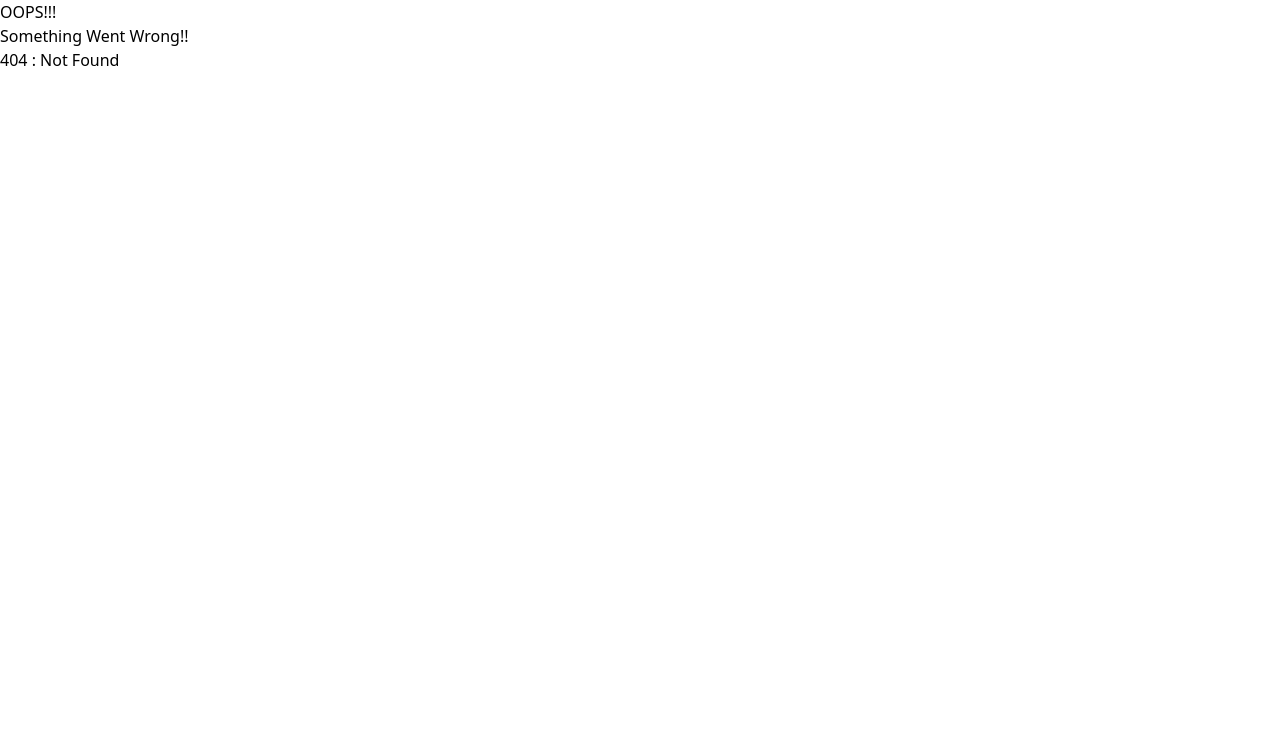
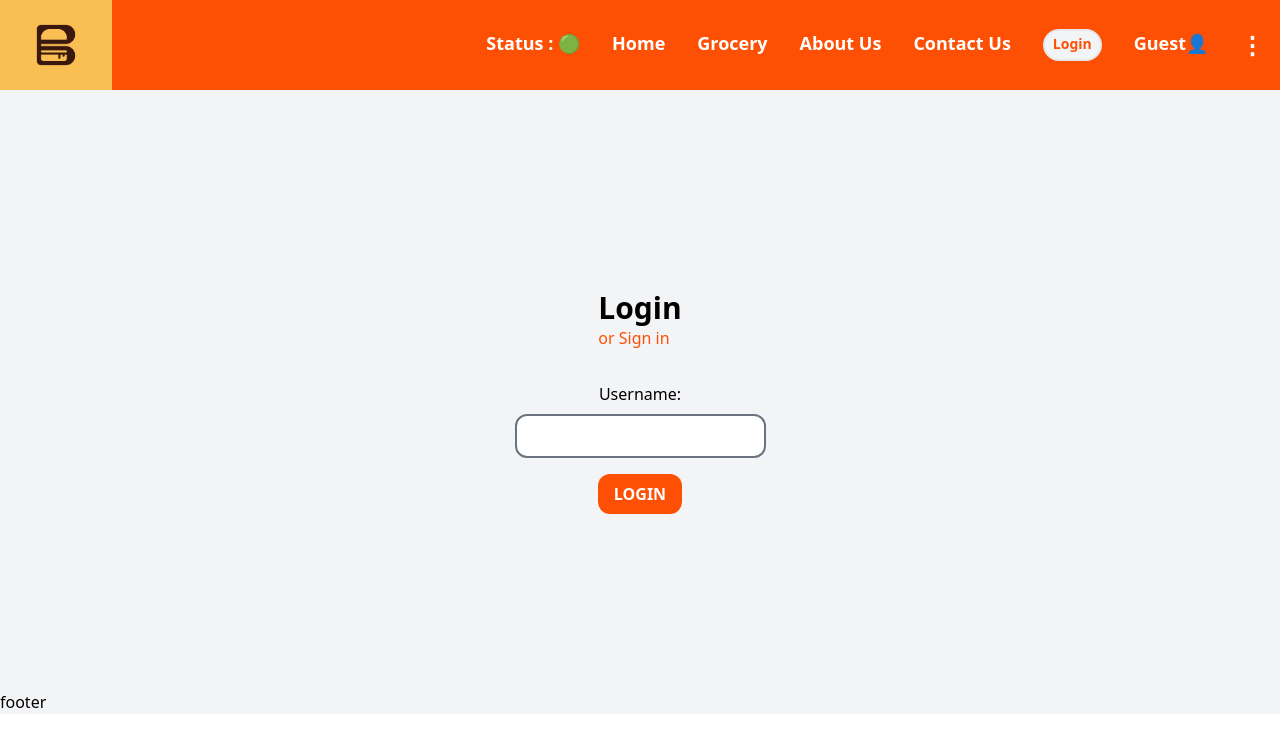
Before and after one commit to Virat0925/bhojanam, a React (Create React App) app: page /Authentication in a window 1280 px wide. Before the commit this address had no page. Shown: the top 746 px of the page. Built offline with nearby package versions, Linux system fonts and the light colour scheme.

Commit message:
Context API

```diff
--- a/package.json
+++ b/package.json
@@ -3,11 +3,13 @@
   "version": "0.1.0",
   "private": true,
   "dependencies": {
+    "@reduxjs/toolkit": "^2.2.7",
     "@testing-library/jest-dom": "^5.17.0",
     "@testing-library/react": "^13.4.0",
     "@testing-library/user-event": "^13.5.0",
     "react": "^18.3.1",
     "react-dom": "^18.3.1",
+    "react-redux": "^9.1.2",
     "react-router-dom": "^6.26.1",
     "react-scripts": "5.0.1",
     "web-vitals": "^2.1.4"
--- a/public/index.html
+++ b/public/index.html
@@ -24,7 +24,7 @@
       work correctly both with client-side routing and a non-root public URL.
       Learn how to configure a non-root public URL by running `npm run build`.
     -->
-    <title>React App</title>
+    <title>Bhojnam</title>
   </head>
   <body>
     <noscript>You need to enable JavaScript to run this app.</noscript>
--- a/src/App.js
+++ b/src/App.js
@@ -1,16 +1,28 @@
-import React from "react";
+import React, { useEffect, useState } from "react";
 import Header from "./components/Header";
-// import Body from "./components/Body";
+
 import Footer from "./components/Footer";
 import { Outlet } from "react-router-dom";
+import UserContext from "./utils/UserContext";
 
 function App() {
 
+  const [userName, setUserName] = useState();
+
+  useEffect(() => {
+    const data = {
+     user : "Guest👤"
+    }
+    setUserName(data.user)
+  },[])
+
   return (
     <div className="App">
+      <UserContext.Provider value={{ loggedIn: userName, setUserName }}>
       <Header />
       <Outlet />
       <Footer />
+      </UserContext.Provider>
     </div>
   );
 }
--- a/src/components/About.js
+++ b/src/components/About.js
@@ -1,9 +1,15 @@
+import { useContext } from "react";
+import UserContext from "../utils/UserContext";
+
 const About = () => {
+
+    const {loggedIn} = useContext(UserContext)
     return (
-        <div>
+      <div>
         <h1>About</h1>
-        </div>
-    )
+        <h2 className="font-bold">{loggedIn}</h2>
+      </div>
+    );
 }
 
 export default About;
--- /dev/null
+++ b/src/components/AuthenticationPage.js
@@ -0,0 +1,30 @@
+import React, { useContext } from 'react'
+import UserContext from '../utils/UserContext'
+import { Link } from 'react-router-dom'
+
+const AuthenticationPage = () => {
+
+    const {setUserName} = useContext(UserContext)
+    return (
+      <div className="flex flex-col items-center justify-center h-[600px] bg-gray-100 font-sans">
+        <div className="p-4 m-4">
+          <h1 className="text-3xl font-bold">Login</h1>
+          <p className="text-[#FE5005]">or Sign in</p>
+        </div>
+        <label> Username:</label>
+        <input
+          type="text"
+          className="border-gray-500 border-2 rounded-xl p-2 m-2"
+          onChange={(event) => setUserName(event.target.value)}
+        ></input>
+        <Link to="/">
+          <button className="bg-[#FE5005] rounded-xl p-2 px-4 m-2 font-bold text-white">
+
+            LOGIN
+          </button>
+        </Link>
+      </div>
+    );
+}
+
+export default AuthenticationPage
--- a/src/components/Body.js
+++ b/src/components/Body.js
@@ -20,13 +20,14 @@ function Body() {
     const response = await fetch(DATA_URL);
 
     const json = await response.json();
-    console.log(json);
+
     setListOfRestaurants(
       json?.data?.cards[1]?.card?.card?.gridElements?.infoWithStyle?.restaurants
     );
     setFilteredRestaurant(
       json?.data?.cards[1]?.card?.card?.gridElements?.infoWithStyle?.restaurants /* Keeping a Copy of Restaurant List */
     );
+
   }
 
   const onlineStatus = useOnlineStatus();
@@ -48,8 +49,8 @@ function Body() {
       <div className="m-2 p-2 ">
         <input
           type="text"
-          className="border border-black border-solid px-1"
-          placeholder="Search here..."
+          className=" border-gray-500 border-2 px-1 rounded-xl mr-2"
+          placeholder="Search here...🔍"
           value={searchValue}
           onChange={(event) => {
             setSearchValue(event.target.value);
@@ -59,7 +60,7 @@ function Body() {
         <button
           className="px-4 py-1 bg-gray-100 border-2 rounded-3xl"
           onClick={() => {
-            // console.log(searchValue);
+
             const filteredRes = listOfRestaurants.filter((restaurant) =>
               restaurant.info.name
                 .toLowerCase()
--- a/src/components/Footer.js
+++ b/src/components/Footer.js
@@ -1,5 +1,5 @@
 function Footer() {
-  return <div className="footer">footer</div>;
+  return <div className="bg-gray-100">footer</div>;
 }
 
 export default Footer;
--- a/src/components/Header.js
+++ b/src/components/Header.js
@@ -1,6 +1,8 @@
-import { useState } from "react";
+import { useContext, useState } from "react";
 import { Link } from "react-router-dom";
 import useOnlineStatus from "../utils/useOnlineStatus";
+import logo from "../utils/logo.png";
+import UserContext from "../utils/UserContext";
 
 
 function Header() {
@@ -12,15 +14,11 @@ function Header() {
 
   const onlineStatus = useOnlineStatus();
 
-  // console.log(onlineStatus)
+  const data = useContext(UserContext)
+
   return (
-    <div className=" bg-[#FE5005] flex justify-between ">
-      <img
-        className="w-28"
-        src="
-        https://static.vecteezy.com/system/resources/thumbnails/023/686/588/small_2x/restaurant-logo-on-letter-b-template-food-on-b-letter-initial-chef-sign-concept-vector.jpg"
-        alt=""
-      ></img>
+    <div className=" bg-[#FE5005] flex justify-between shadow-xl ">
+      <img className="w-28" src={logo} alt=""></img>
 
       <div className="flex items-center font-bold font-sans text-lg text-white  ">
         <ul className="flex ">
@@ -39,13 +37,10 @@ function Header() {
             <Link to="/contact">Contact Us</Link>
           </li>
 
-          <li className="m-4 px-2  text-[#FE5005] bg-gray-100 border-2 rounded-3xl">
-            <button
-              onClick={logBtnHandler}
-            >
-              {logBtn}
-            </button>
+          <li className="m-4 px-2 pt-[3px] text-sm text-[#FE5005] bg-gray-100 border-2 rounded-3xl">
+            <Link to="/Authentication"><button onClick={logBtnHandler}>{logBtn}</button></Link>
           </li>
+          <li className="p-4">{data.loggedIn}</li>
           <li>
             <button className="p-4 font-extrabold text-2xl">⋮</button>
           </li>
--- a/src/components/RestaurantCategory.js
+++ b/src/components/RestaurantCategory.js
@@ -1,15 +1,13 @@
-import { useState } from "react";
+// import { useState } from "react";
 import ItemList from "./ItemList";
-const RestaurantCategory = ({ data }) => {
-    //   console.log(data);
+const RestaurantCategory = ({ data, showItemList, setShowIndex }) => {
+  //   console.log(data);
 
-    const [showItemList, setShowItemList] = useState(false)
+  // const [showItemList, setShowItemList] = useState(false)
 
-    const accordionHandler = () => {
-
-        setShowItemList(!showItemList)
-
-    }
+  const accordionHandler = () => {
+    setShowIndex();
+  };
   return (
     <div>
       <div className="w-6/12 mx-auto my-4 bg-gray-50 shadow-lg p-4 ">
--- a/src/components/RestaurantMenu.js
+++ b/src/components/RestaurantMenu.js
@@ -2,10 +2,14 @@ import Shimmer from './Shimmer';
 import { useParams } from 'react-router-dom';
 import useRestaurantMenu from "../utils/useRestaurantMenu.js";
 import RestaurantCategory from './RestaurantCategory.js';
+import { useState } from 'react';
 
 
 
 const RestaurantMenu = () => {
+
+  const [showIndex, setShowIndex] = useState(0);
+
   const { resId } = useParams()
 
   const menu = useRestaurantMenu(resId);
@@ -37,8 +41,13 @@ const RestaurantMenu = () => {
 
         <h2 className="mt-4 font-semibold text-xl">MENU</h2>
 
-        {categories.map((category) => (
-          <RestaurantCategory data={category.card.card} />
+        {categories.map((category, index) => (
+          <RestaurantCategory /*Controlled Component  */
+            key={category.card.card.title}
+            data={category.card.card}
+            showItemList={index === showIndex ? true : false}
+            setShowIndex={() => setShowIndex(index)}
+          />
         ))}
       </div>
     );
--- a/src/index.js
+++ b/src/index.js
@@ -5,6 +5,7 @@ import App from './App';
 import Body from './components/Body';
 // import About from './components/About';
 import Contact from './components/Contact';
+import AuthenticationPage from './components/AuthenticationPage';
 import Error from './components/Error';
 import RestaurantMenu from './components/RestaurantMenu';
 import { createBrowserRouter, RouterProvider } from 'react-router-dom';
@@ -45,6 +46,10 @@ const appRouter = createBrowserRouter([
         element: <Contact />,
       },
       {
+        path: "/Authentication",
+        element: <AuthenticationPage />,
+      },
+      {
         path: "/restaurant/:resId",
         element: <RestaurantMenu />,
       },
--- /dev/null
+++ b/src/utils/UserContext.js
@@ -0,0 +1,6 @@
+import { createContext } from "react";
+
+
+const UserContext = createContext({loggedIn : ""});
+
+export default UserContext
```
Also changed, not shown: src/utils/logo.png (added), 1 other file (tests, documents, lock files or other folders).
